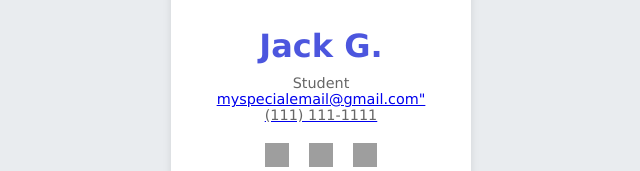
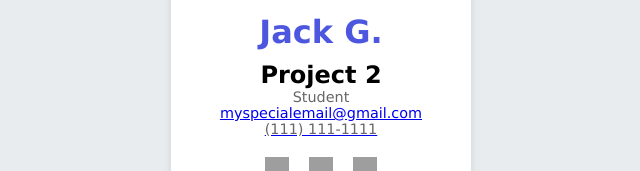
Before and after one commit to greenjdog/greenjdog.github.io, a plain HTML site: page index.html in a window 1280 px wide. Shown: the part 406-577 px from the top of the page, without its empty margins (319-959 px from the left). Drawn offline with Linux system fonts and the light colour scheme; grey boxes are pictures that could not be loaded.

Commit message:
Update index.html

```diff
--- a/index.html
+++ b/index.html
@@ -12,8 +12,9 @@
     <img src="https://static.vecteezy.com/system/resources/thumbnails/002/173/392/small/student-studying-at-home-free-vector.jpg" alt="Jack Gladson" class="avatar">
     <div class="info">
         <h1>Jack G.</h1>
+        <h2>Project 2</h2>
         <p>Student</p>
-        <p><a href="mailto: myspecialemail@gmail.com">myspecialemail@gmail.com"</p>
+        <p><a href="mailto: myspecialemail@gmail.com">myspecialemail@gmail.com</p>
         <p>(111) 111-1111</p>
         <div class="social-icons">
             <a href="https://twitter.com/BillGates">
```
